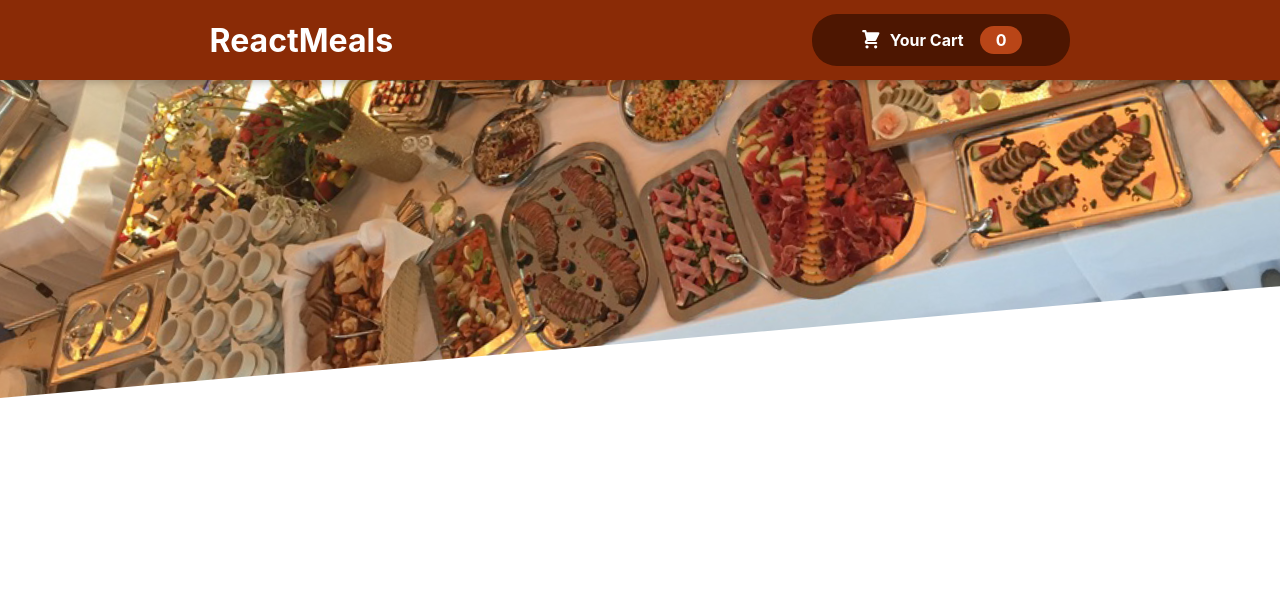
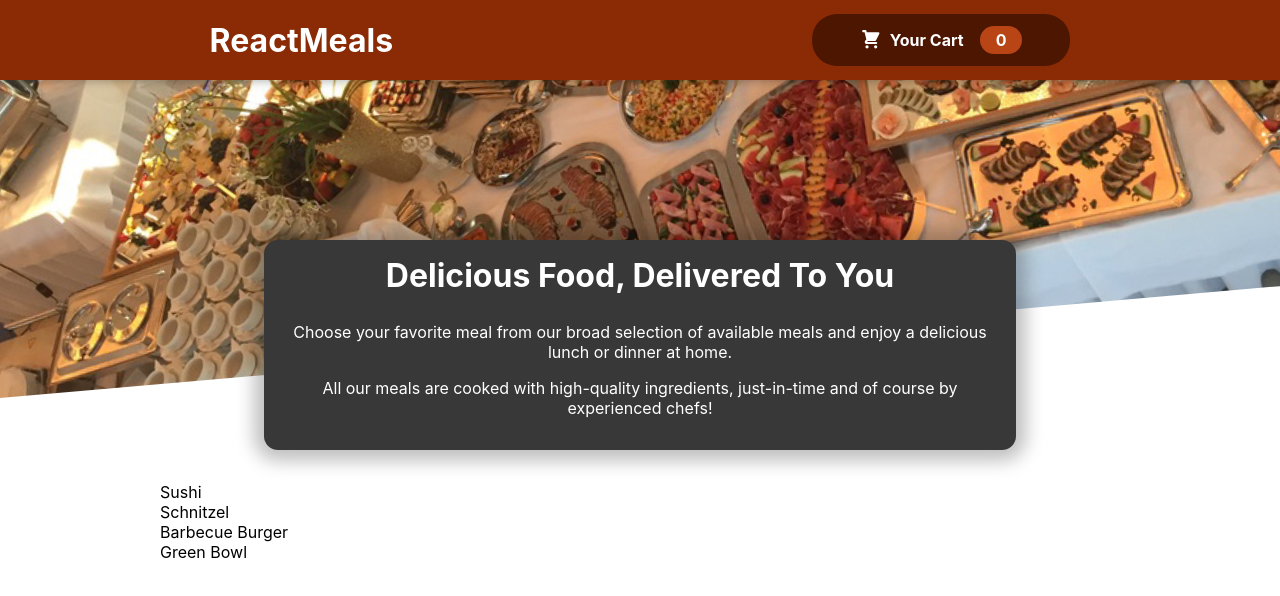
Before and after one commit to aryanjnv/RestaurantWebsite, a React (Create React App) app: page / in a window 1280 px wide. Shown: the top 596 px of the page. Built offline with nearby package versions, Linux system fonts and the light colour scheme.

Commit message:
Add Restaurant Summary

```diff
--- a/src/App.js
+++ b/src/App.js
@@ -1,11 +1,15 @@
 import './App.css';
 import Header from './components/Layout/Header';
 import { Fragment } from 'react';
+import Meals from './components/Meals/Meals';
 
 function App() {
   return (
     <Fragment>
      <Header/>
+     <main>
+      <Meals/>
+     </main>
     </Fragment>
   );
 }
--- /dev/null
+++ b/src/components/Meals/AvailableMeal.js
@@ -0,0 +1,44 @@
+import React from 'react'
+import classes from './AvailableMeal.module.css'
+
+const DUMMY_MEALS = [
+    {
+      id: "m1",
+      name: "Sushi",
+      description: "Finest fish and veggies",
+      price: 22.99,
+    },
+    {
+      id: "m2",
+      name: "Schnitzel",
+      description: "A german specialty!",
+      price: 16.5,
+    },
+    {
+      id: "m3",
+      name: "Barbecue Burger",
+      description: "American, raw, meaty",
+      price: 12.99,
+    },
+    {
+      id: "m4",
+      name: "Green Bowl",
+      description: "Healthy...and green...",
+      price: 18.99,
+    },
+  ];
+
+const AvailableMeal = () => {
+
+    const mealList=DUMMY_MEALS.map((meal)=><li>{meal.name}</li>)
+  return (
+    <section className={classes.meals}>
+        <ul>
+            {mealList}
+        </ul>
+
+    </section>
+  )
+}
+
+export default AvailableMeal
--- /dev/null
+++ b/src/components/Meals/AvailableMeal.module.css
@@ -0,0 +1,24 @@
+.meals {
+  max-width: 60rem;
+  width: 90%;
+  margin: 2rem auto;
+  animation: meals-appear 1s ease-out forwards;
+}
+
+.meals ul {
+  list-style: none;
+  margin: 0;
+  padding: 0;
+}
+
+@keyframes meals-appear {
+  from {
+    opacity: 0;
+    transform: translateY(3rem);
+  }
+
+  to {
+    opacity: 1;
+    transform: translateY(0);
+  }
+}
--- /dev/null
+++ b/src/components/Meals/MealSummary.module.css
@@ -0,0 +1,18 @@
+.summary {
+  text-align: center;
+  max-width: 45rem;
+  width: 90%;
+  margin: auto;
+  margin-top: -10rem;
+  position: relative;
+  background-color: #383838;
+  color: white;
+  border-radius: 14px;
+  padding: 1rem;
+  box-shadow: 0 1px 18px 10px rgba(0, 0, 0, 0.25);
+}
+
+.summary h2 {
+  font-size: 2rem;
+  margin-top: 0;
+}
--- /dev/null
+++ b/src/components/Meals/Meals.js
@@ -0,0 +1,15 @@
+import React, { Fragment } from 'react'
+import MealsSummary from './MealsSummary'
+import AvailableMeal from './AvailableMeal'
+
+const Meals = () => {
+  return (
+    <Fragment>
+        <MealsSummary/>
+        <AvailableMeal/>
+
+</Fragment>
+  )
+}
+
+export default Meals
--- /dev/null
+++ b/src/components/Meals/MealsSummary.js
@@ -0,0 +1,20 @@
+import React from 'react'
+import classes from './MealSummary.module.css'
+
+const MealsSummary = () => {
+  return (
+    <section className={classes.summary}>
+      <h2>Delicious Food, Delivered To You</h2>
+      <p>
+        Choose your favorite meal from our broad selection of available meals
+        and enjoy a delicious lunch or dinner at home.
+      </p>
+      <p>
+        All our meals are cooked with high-quality ingredients, just-in-time and
+        of course by experienced chefs!
+      </p>
+    </section>
+  )
+}
+
+export default MealsSummary
```
